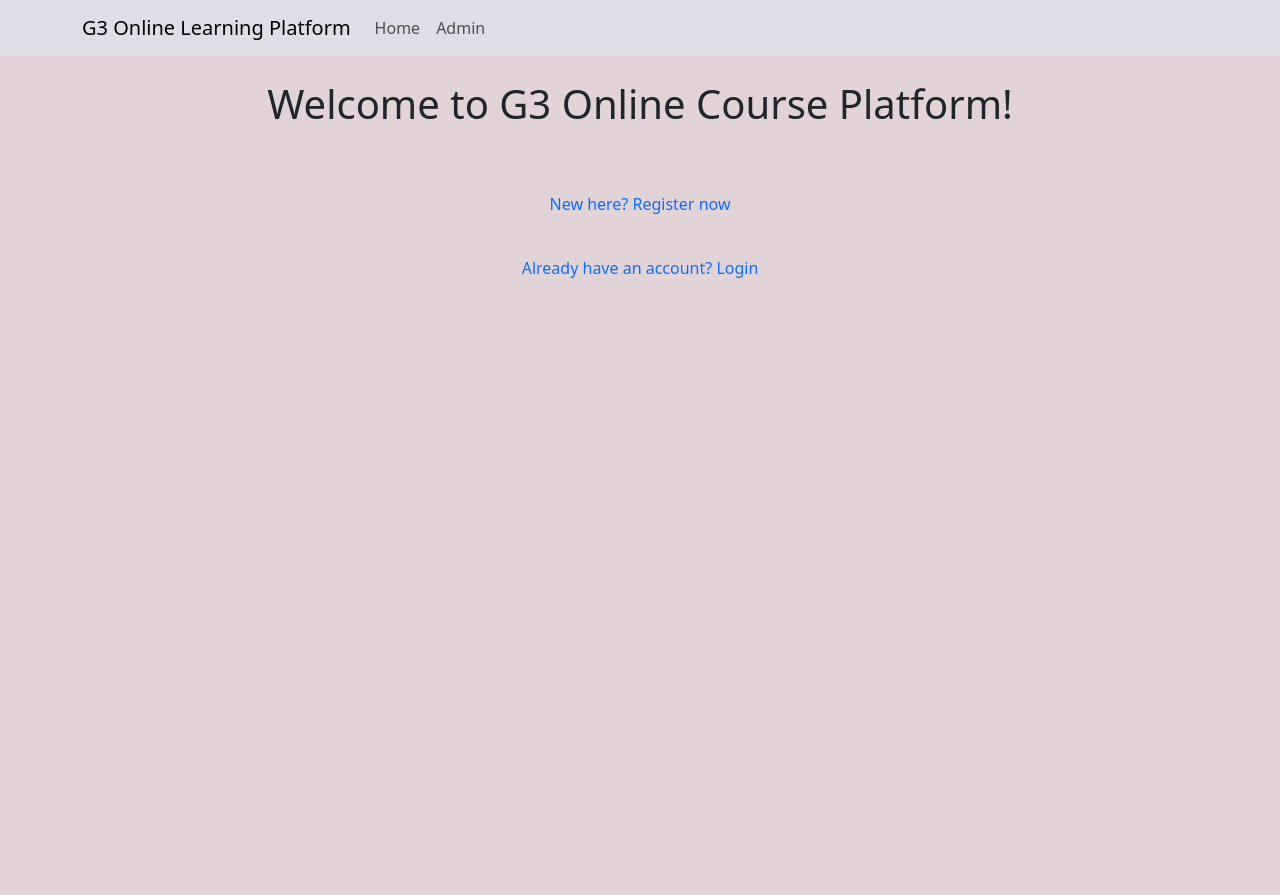
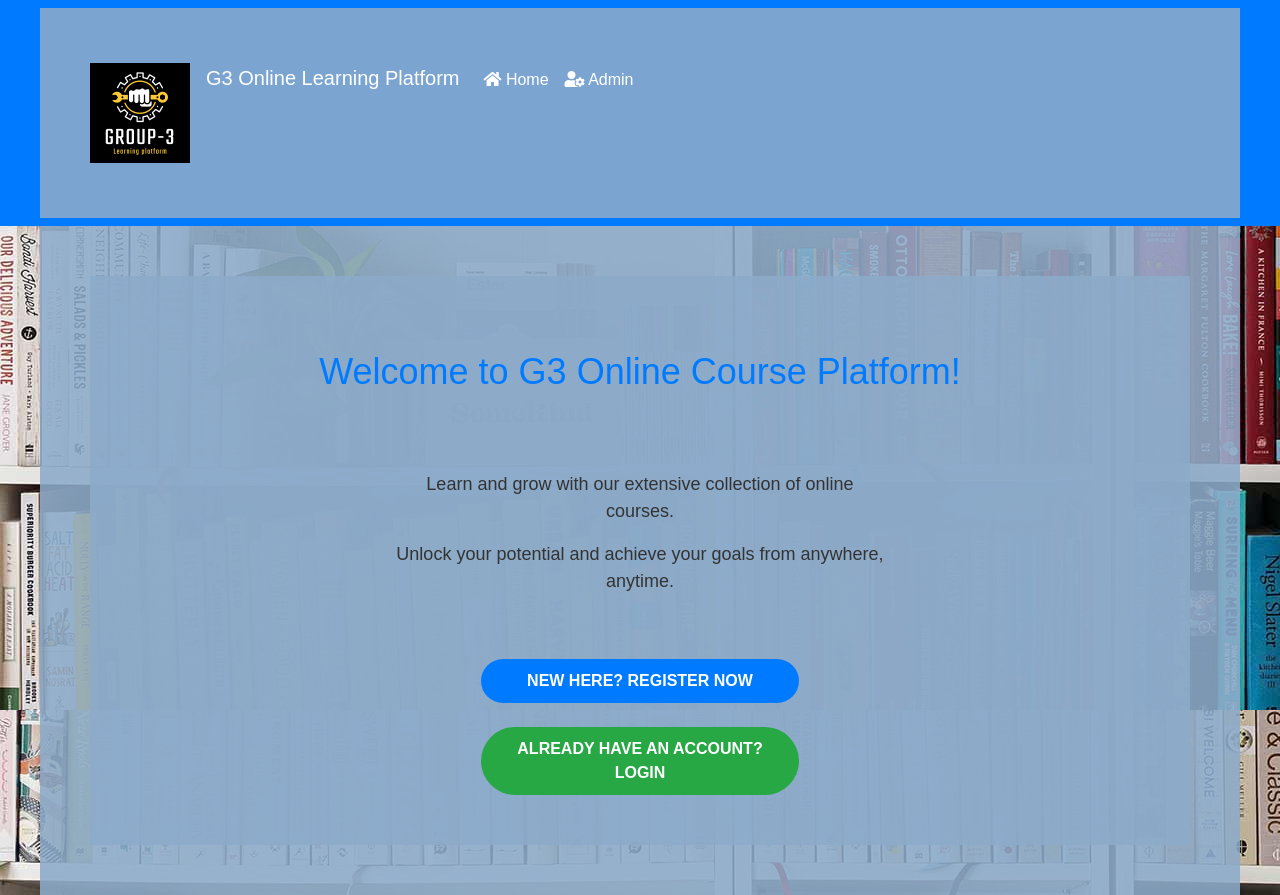
Before and after one commit to lexicon-school-projects/online-course-group-3, a Django app: page / in a window 1280 px wide. Before the commit the page ends 278 px from the top, so only its background shows below. Run offline with Django 5.2, Linux system fonts and the light colour scheme.

Commit message:
Created UI

```diff
--- a/online_learning_platform/main_app/templates/main_app/base.html
+++ b/online_learning_platform/main_app/templates/main_app/base.html
@@ -4,6 +4,7 @@
     <meta charset="UTF-8">
     <title>Home</title>
     <link href="https://cdn.jsdelivr.net/npm/bootstrap@5.3.0-alpha1/dist/css/bootstrap.min.css" rel="stylesheet">
+    <link href="https://cdnjs.cloudflare.com/ajax/libs/font-awesome/5.15.4/css/all.min.css" rel="stylesheet">
     {% load static %}
     <link rel="stylesheet" href="{% static 'styling.css' %}">
 </head>
@@ -12,14 +13,16 @@
     <nav class="navbar navbar-expand-sm navbar-light">
     <div class="container">
         <ul class="navbar-nav">
+            <a class="navbar-brand" href="#"><img src="{% static 'logo1.png' %}" alt="Logo"></a>
             <a class="navbar-brand" href="#">G3 Online Learning Platform</a>
-            <li class="nav-item"><a class="nav-link" href="{% url 'index' %}">Home</a></li>
-            <li class="nav-item"><a class="nav-link" href="{% url 'admin:index' %}">Admin</a></li>
+
+            <li class="nav-item"><a class="nav-link" href="{% url 'index' %}"><i class="fas fa-home"></i> Home</a></li>
+            <li class="nav-item"><a class="nav-link" href="{% url 'admin:index' %}"><i class="fas fa-user-cog"></i> Admin</a></li>
 
             {% if user.is_authenticated %}
-            <li class="nav-item"><a class="nav-link" href="{% url 'profile' %}">My profile</a></li>
-            <li class="nav-item"><a class="nav-link" href="{% url 'logout' %}">Logout</a></li>
-            <li class="nav-item"><a class="nav-link" href="{% url 'categories' %}">Categories</a></li>
+            <li class="nav-item"><a class="nav-link" href="{% url 'profile' %}"><i class="fas fa-user"></i> My profile</a></li>
+            <li class="nav-item"><a class="nav-link" href="{% url 'logout' %}"><i class="fas fa-sign-out-alt"></i> Logout</a></li>
+            <li class="nav-item"><a class="nav-link" href="{% url 'categories' %}"><i class="fas fa-list"></i> Categories</a></li>
             {% endif %}
         </ul>
     </div>
--- a/online_learning_platform/main_app/templates/main_app/index.html
+++ b/online_learning_platform/main_app/templates/main_app/index.html
@@ -4,19 +4,24 @@
 
 <div class="container">
     <br>
-    <h1 align="center">Welcome to G3 Online Course Platform!</h1>
+    <h1 align="center" style="color: #007bff;">Welcome to G3 Online Course Platform!</h1>
+    <br><br>
+    <div class="row">
+        <div class="col-md-6 offset-md-3">
+            <p align="center" style="color: #333; font-size: 18px;">Learn and grow with our extensive collection of online courses.</p>
+            <p align="center" style="color: #333; font-size: 18px;">Unlock your potential and achieve your goals from anywhere, anytime.</p>
+        </div>
+    </div>
     <br><br>
     <div class="row">
         <div class="col-md-4 offset-md-4">
             <ul class="nav flex-column">
                 {% if not user.is_authenticated %}
-                    <li class="nav-item"><a class="nav-link btn" href="{% url 'main_app:register' %}">New here? Register now</a></li>
+                    <li class="nav-item"><a class="nav-link btn btn-primary" href="{% url 'main_app:register' %}">New here? Register now</a></li>
                     <br>
-                    <li class="nav-item"><a class="nav-link btn" href="{% url 'main_app:user_login' %}">Already have an account? Login</a></li>
+                    <li class="nav-item"><a class="nav-link btn btn-success" href="{% url 'main_app:user_login' %}">Already have an account? Login</a></li>
                 {% endif %}
-
             </ul>
-
         </div>
     </div>
 </div>
--- a/online_learning_platform/static/styling.css
+++ b/online_learning_platform/static/styling.css
@@ -1,10 +1,163 @@
-.navbar {
-    width: 100%;
-    padding-left: 0;
-    padding-right: 0;
-    background-color: #e2e1ebc7;
+/* Global Styles */
+body {
+    font-family: Arial, sans-serif;
+    background-color: #1f64b483;
+    margin: 0;
+    padding: 0;
+    background-image: url('back2.jpg');
 }
 
-body {
-    background-color: rgb(225, 211, 216);
+.container {
+    max-width: 1200px;
+    margin: 0 auto;
+    padding: 0px;
+    background-color: #8cabcae0;
 }
+
+.navbar {
+    background-color: #007bff;
+}
+
+.navbar-brand,
+.navbar-nav .nav-link {
+    color: #ffffff;
+    transition: color 0.3s ease-in-out;
+}
+
+.navbar-brand:hover,
+.navbar-nav .nav-link:hover {
+    color: #ffcc00;
+}
+
+/* Animation for Navbar Links */
+.nav-item {
+    position: relative;
+}
+
+.nav-item::after {
+    content: '';
+    position: absolute;
+    bottom: 0;
+    left: 0;
+    width: 0;
+    height: 2px;
+    background-color: #ffcc00;
+    transition: width 0.3s ease-in-out;
+}
+
+.nav-item:hover::after {
+    width: 100%;
+}
+
+/* Styling for Navbar Links */
+.nav-item a {
+    padding: 10px 15px;
+    text-decoration: none;
+}
+
+/* Animation for Navbar Brand */
+.navbar-brand::after {
+    content: '';
+    position: absolute;
+    bottom: -5px;
+    left: 50%;
+    width: 0;
+    height: 2px;
+    background-color: #ffcc00;
+    transition: width 0.3s ease-in-out, left 0.3s ease-in-out;
+    transform: translateX(-50%);
+}
+
+.navbar-brand:hover::after {
+    width: 100%;
+    left: 0;
+}
+
+/* Additional Styles */
+a {
+    color: #007bff;
+    text-decoration: none;
+    transition: color 0.3s ease-in-out;
+}
+
+a:hover {
+    color: #ffcc00;
+}
+
+
+
+
+
+/* Styling for Navbar Logo */
+.navbar-brand {
+    position: relative;
+}
+
+.navbar-brand img {
+    height: 100px; /* Adjust the height as needed */
+    width: auto;
+    transition: transform 0.3s ease-in-out; /* Adding a smooth transition */
+}
+
+/* Advanced hover effect */
+.navbar-brand:hover img {
+    transform: scale(1.1); /* Increasing the size of the logo on hover */
+}
+
+
+
+
+/* Custom styling for index.html */
+
+.container {
+    padding: 50px 50px;
+
+
+}
+
+h1 {
+    color: #007bff;
+    font-size: 36px;
+    text-align: center;
+    margin-bottom: 30px;
+}
+
+p {
+    color: #333;
+    font-size: 18px;
+    text-align: center;
+}
+
+.btn {
+    display: -ms-flexbox;
+    font-size: 16px;
+    font-weight: bold;
+    text-transform: uppercase;
+    padding: 10px 20px;
+    border: none;
+    border-radius: 50px;
+    cursor: pointer;
+    transition: background-color 0.3s ease-in-out, color 0.3s ease-in-out;
+}
+
+.btn-primary {
+    background-color: #007bff;
+    color: #fff;
+}
+
+.btn-success {
+    background-color: #28a745;
+    color: #fff;
+}
+
+.btn:hover {
+    background-color: #ccc;
+    color: #fff;
+    box-shadow: 0 0 10px rgba(0, 0, 0, 0.3);
+    transform: scale(1.1);
+    border: 2px solid #000;
+    font-size: 20px;
+    padding: 15px 25px;
+    border-radius: 10px;
+
+}
```
Also changed, not shown: online_learning_platform/db.sqlite3, online_learning_platform/static/back2.jpg (added), online_learning_platform/static/logo1.png (added).
